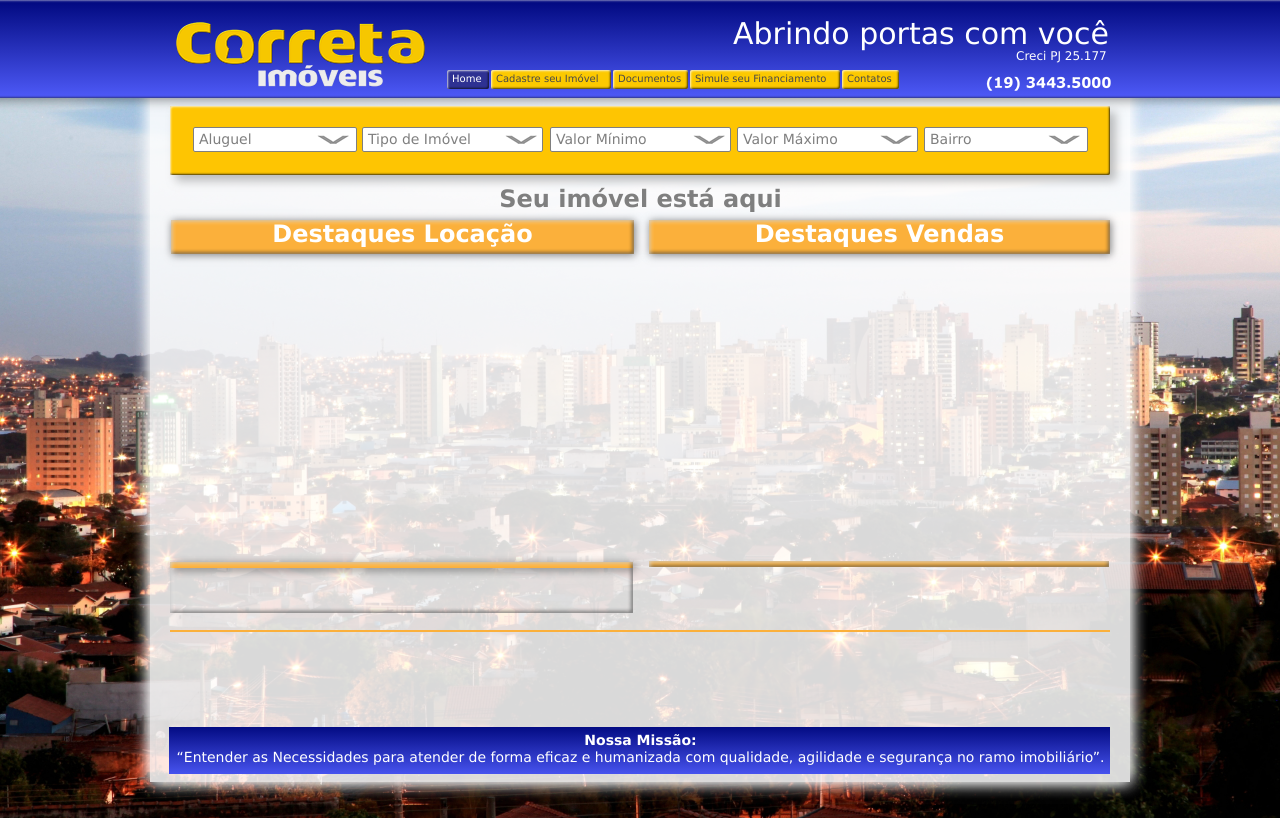
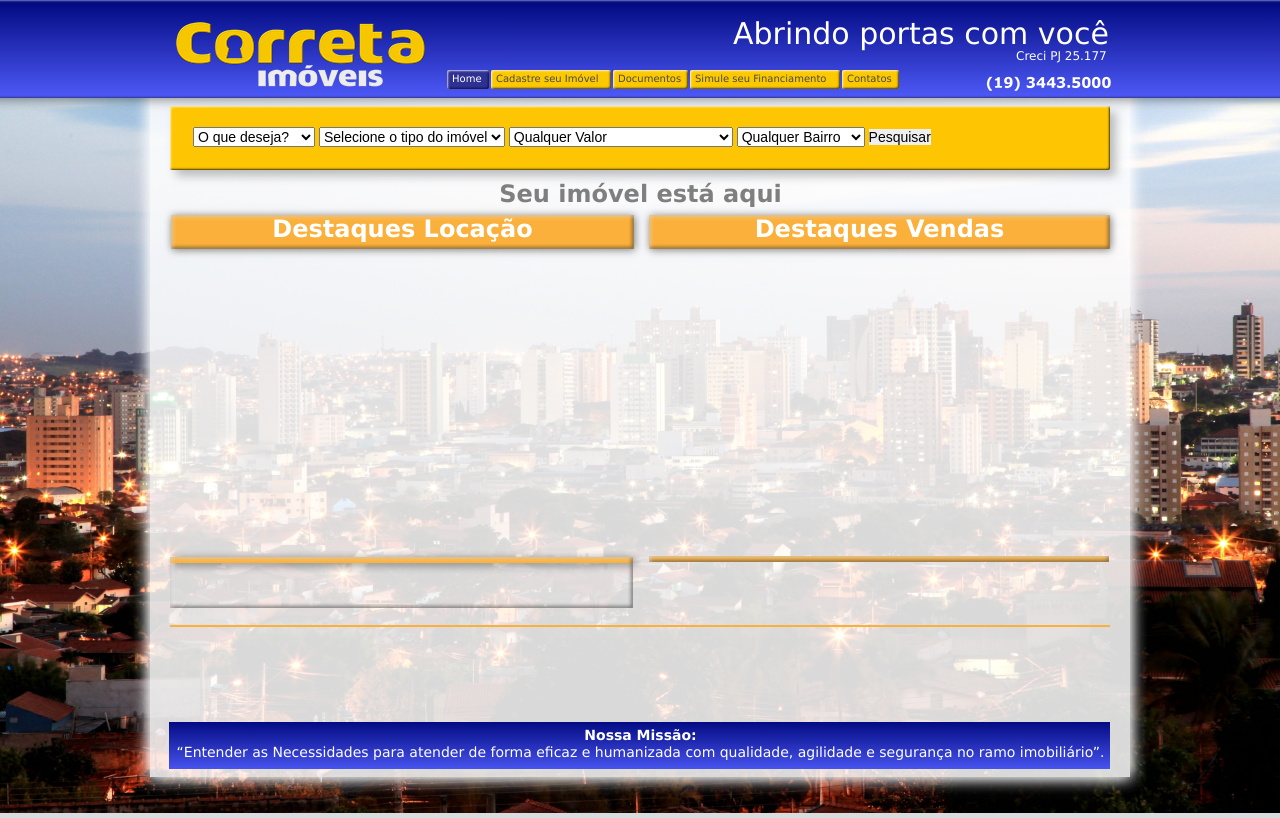
Before and after one commit to cesarbcruz/imobiliaria, a Django app: page / in a window 1280 px wide; the page is wider, and only the part inside the window is pictured. Run offline with Django 3.2, Linux system fonts and the light colour scheme; data comes from the database, SQL or seed files in the repository; both versions use the stored data as it was after the commit; some libraries are stand-ins or nearby versions.

Commit message:
pesquisa imovel

```diff
--- a/portal/models.py
+++ b/portal/models.py
@@ -17,7 +17,7 @@
         blank=True, null=True)
 
     def __str__(self):
-        return str(self.imovel.id)+" - "+self.imovel.__str__()
+        return self.imovel.__str__()
 
 
 
@@ -61,7 +61,7 @@
         self.save()
 
     def __str__(self):
-        return self.tipo.descricao+" - "+self.bairro.descricao+" - "+self.bairro.cidade.descricao+", "+self.logradouro
+        return str(self.id)+" - "+self.tipo.descricao+" - "+self.bairro.descricao+" - "+self.bairro.cidade.descricao+", "+self.logradouro
 
 
 class TipoImovel(models.Model):
--- a/portal/templates/portal/index.html
+++ b/portal/templates/portal/index.html
@@ -89,51 +89,42 @@
         </div>
         <div class="shadow rounded-corners clearfix colelem" id="u125"><!-- group -->
             <div class="clearfix grpelem" id="u2133"><!-- group -->
-                <div class="rounded-corners clearfix grpelem" id="u635"><!-- group -->
-                    <div class="clearfix grpelem" id="u636-4"><!-- content -->
-                        <p>Aluguel</p>
+
+                <form action="{% url 'portal.views.home' %}" method="post" class="form">
+                    {% csrf_token %}
+                    <div class="col-xs-5 selectContainer">
+                        <select class="form-control" name="tipo_negocio">
+                            <option value="" selected>O que deseja?</option>
+                            <option value="0">Alugar Imóvel</option>
+                            <option value="1">Comprar Imóvel</option>
+                        </select>
+                        <select class="form-control" name="tipo_imovel">
+                            <option value="" selected>Selecione o tipo do imóvel</option>
+                            {% for ti in tipoimovel %}
+                                <option value="{{ ti.id }}">{{ ti.descricao }}</option>
+                            {% endfor %}
+                        </select>
+                        <select class="form-control" name="valor_maximo">
+                            <option value="" selected>Qualquer Valor</option>
+                            <option value="2">Até R$ 500,00</option>
+                            <option value="3">De R$ 500,00 até R$ 1.000,00</option>
+                            <option value="4">De R$ 1.000,00 até R$ 1.500,00</option>
+                            <option value="5">De R$ 1.500,00 até R$ 2.000,00</option>
+                            <option value="5">De R$ 2.000,00 até R$ 3.000,00</option>
+                            <option value="5">De R$ 3.000,00 até R$ 4.000,00</option>
+                            <option value="5">De R$ 4.000,00 até R$ 6.000,00</option>
+                            <option value="6">Acima de R$ 10.000</option>
+                        </select>
+                        <select class="form-control" name="bairro">
+                            <option value="" selected>Qualquer Bairro</option>
+                            {% for b in bairros %}
+                                <option value="{{ b.id }}">{{ b.descricao }}</option>
+                            {% endfor %}
+                        </select>
+                        <button type="submit" class="btn btn-primary">Pesquisar</button>
                     </div>
-                    <div class="clip_frame grpelem" id="u638"><!-- image -->
-                        <img class="block" id="u638_img" src="{% static 'images/botao_baixo.png' %}" alt="" width="36"
-                             height="13"/>
-                    </div>
-                </div>
-                <div class="rounded-corners clearfix grpelem" id="u648"><!-- group -->
-                    <div class="clearfix grpelem" id="u647-4"><!-- content -->
-                        <p>Tipo de Imóvel</p>
-                    </div>
-                    <div class="clip_frame grpelem" id="u644"><!-- image -->
-                        <img class="block" id="u644_img" src="{% static 'images/botao_baixo.png' %}" alt="" width="36"
-                             height="13"/>
-                    </div>
-                </div>
-                <div class="rounded-corners clearfix grpelem" id="u653"><!-- group -->
-                    <div class="clearfix grpelem" id="u652-4"><!-- content -->
-                        <p>Valor Mínimo</p>
-                    </div>
-                    <div class="clip_frame grpelem" id="u649"><!-- image -->
-                        <img class="block" id="u649_img" src="{% static 'images/botao_baixo.png' %}" alt="" width="36"
-                             height="13"/>
-                    </div>
-                </div>
-                <div class="rounded-corners clearfix grpelem" id="u660"><!-- group -->
-                    <div class="clearfix grpelem" id="u656-4"><!-- content -->
-                        <p>Valor Máximo</p>
-                    </div>
-                    <div class="clip_frame grpelem" id="u657"><!-- image -->
-                        <img class="block" id="u657_img" src="{% static 'images/botao_baixo.png' %}" alt="" width="36"
-                             height="13"/>
-                    </div>
-                </div>
-                <div class="rounded-corners clearfix grpelem" id="u2125"><!-- group -->
-                    <div class="clearfix grpelem" id="u2124-4"><!-- content -->
-                        <p>Bairro</p>
-                    </div>
-                    <div class="clip_frame grpelem" id="u2126"><!-- image -->
-                        <img class="block" id="u2126_img" src="{% static 'images/botao_baixo.png' %}" alt="" width="36"
-                             height="13"/>
-                    </div>
-                </div>
+                </form>
+
             </div>
         </div>
         <!-- m_editable region-id="editable-static-tag-U751" template="index.html" data-type="html" data-ice-options="disableImageResize,link" -->
@@ -159,7 +150,7 @@
 
             <div class="popup_anchor" id="u1741popup">
                 <div class="SlideShowContentPanel clearfix" id="u1741"><!-- stack box -->
-                    {% for d in destaques %}
+                    {% for d in destaqueslocacao %}
                         <div class="SSSlide clip_frame clearfix grpelem" id="u1808" data-muse-uid="U1808"
                              data-muse-type="img_frame"><!-- image -->
                             <div id="u1808_clip">
@@ -175,7 +166,7 @@
 
             <div class="popup_anchor" id="u1752popup">
                 <div class="SSSlideLinks shadow clearfix" id="u1752"><!-- horizontal-rows box -->
-                    {% for d in destaques %}
+                    {% for d in destaqueslocacao %}
                         <div class="SSSlideLink clip_frame grpelem" data-muse-uid="U1811"
                              data-muse-type="img_frame"><!-- image -->
                             <img class="block" src="{{ MEDIA_URL }}{{ d.imovel.foto_1.url }}" alt=""
@@ -191,7 +182,7 @@
         <div class="SlideShowWidget clearfix colelem" id="slideshowu1868"><!-- none box -->
             <div class="popup_anchor" id="u1869popup">
                 <div class="SlideShowContentPanel clearfix" id="u1869"><!-- stack box -->
-                    {% for d in destaques %}
+                    {% for d in destaquesvenda %}
                         <div class="SSSlide clip_frame grpelem" id="u1872" data-muse-uid="U1872"
                              data-muse-type="img_frame">
                             <div>
@@ -206,7 +197,7 @@
             </div>
             <div class="popup_anchor" id="u1880popup">
                 <div class="SSSlideLinks shadow clearfix" id="u1880"><!-- horizontal-rows box -->
-                    {% for d in destaques %}
+                    {% for d in destaquesvenda %}
                         <div class="SSSlideLink clip_frame grpelem" data-muse-uid="U1944" data-muse-type="img_frame">
                             <img class="block" src="{{ MEDIA_URL }}{{ d.imovel.foto_1.url }}" alt=""
                                  width="60" height="45" data-muse-src="{{ MEDIA_URL }}{{ d.imovel.foto_1.url }}"/>
--- a/portal/views.py
+++ b/portal/views.py
@@ -1,11 +1,20 @@
 from django.shortcuts import render
 from django.utils import timezone
-from .models import Destaque
+from .models import Destaque, Bairro, TipoImovel
 from django.core.mail import send_mail
 
 def home(request):
-    destaques = Destaque.objects.filter(data_inicio_divulgacao__lte=timezone.now(), data_final_divulgacao__gte=timezone.now()).order_by('data_inicio_divulgacao')
-    return render(request, 'portal/index.html', {'destaques': destaques})
+    bairros = Bairro.objects.all();
+    tipoimovel = TipoImovel.objects.all();
+    destaqueslocacao = Destaque.objects.filter(imovel__tipo_negociacao='0', data_inicio_divulgacao__lte=timezone.now(), data_final_divulgacao__gte=timezone.now()).order_by('data_inicio_divulgacao')
+    destaquesvenda = Destaque.objects.filter(imovel__tipo_negociacao='1', data_inicio_divulgacao__lte=timezone.now(), data_final_divulgacao__gte=timezone.now()).order_by('data_inicio_divulgacao')
+    return render(request, 'portal/index.html', {'destaqueslocacao': destaqueslocacao, 'destaquesvenda' : destaquesvenda, 'bairros' : bairros, 'tipoimovel' : tipoimovel})
+
+def frange(start, stop, step):
+     i = start
+     while i < stop:
+         yield i
+         i += step
 
 def cadastre_seu_imovel(request):
     return render(request, 'portal/cadastre-seu-imovel.html', {})
@@ -17,7 +26,6 @@
     return render(request, 'portal/simule-seu-financiamento.html', {})
 
 def contatos(request):
-
     if request.method == 'GET':
         return render(request, 'portal/contatos.html', {'mensagem':"Preencha todos os campos e selecione Enviar"})
     elif request.method == 'POST':
--- a/static/css/site_global.css
+++ b/static/css/site_global.css
@@ -411,6 +411,7 @@
 .MenuBar .SubMenuVisible,.MenuBarVertical .SubMenuVisible,.MenuBar .SubMenu .SubMenuVisible,.popup_element.Active,span.actAsPara,.actAsDiv,a.nonblock.nontext,img.block
 {
 	display: block;
+    #img.block: margin-left: 3px;margin-right: 3px;
 }
 
 .ose_ei
```
Also changed, not shown: portal/forms.py (+0 -7 lines), db.sqlite3.
